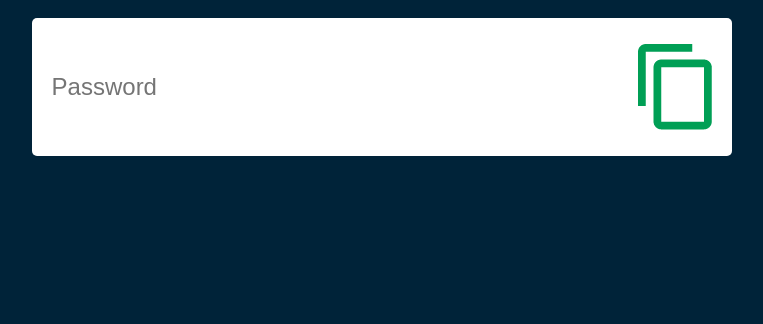
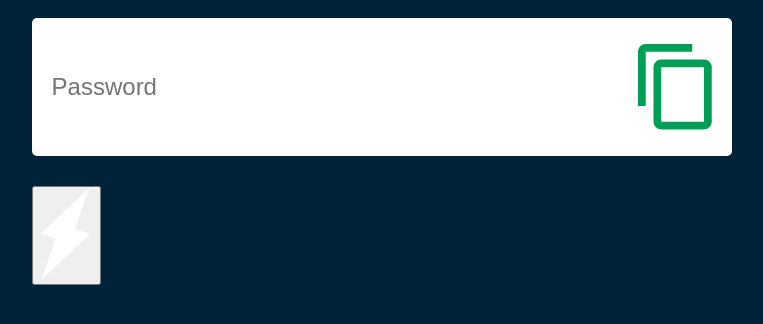
Before and after one commit to Vitor-App/demo, a plain HTML site: page index.html in a window 1280 px wide. Shown: the part 290-614 px from the top of the page, without its empty margins (122-885 px from the left). Drawn offline with Linux system fonts and the light colour scheme.

Commit message:
button div has been created inside the container div, and generate.png has been added to button img source -> generate password

```diff
--- a/index.html
+++ b/index.html
@@ -17,6 +17,8 @@
     <input type="text" id="password" placeholder="Password">
     <img src="images/copy.png">
   </div>
+ <div>
+ <button><img src="images/generate.png"></button>
 </div>
 
 
```
